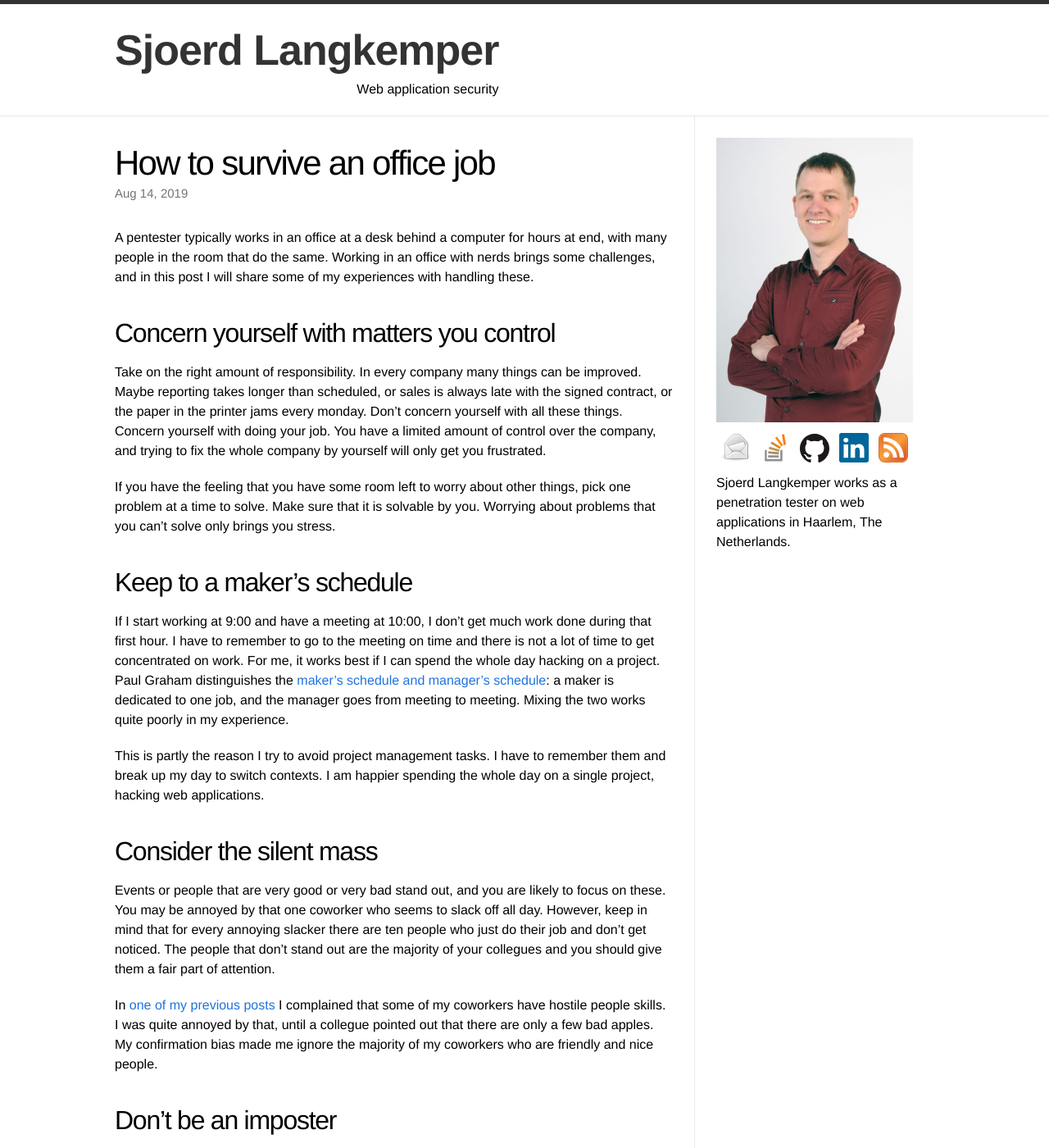
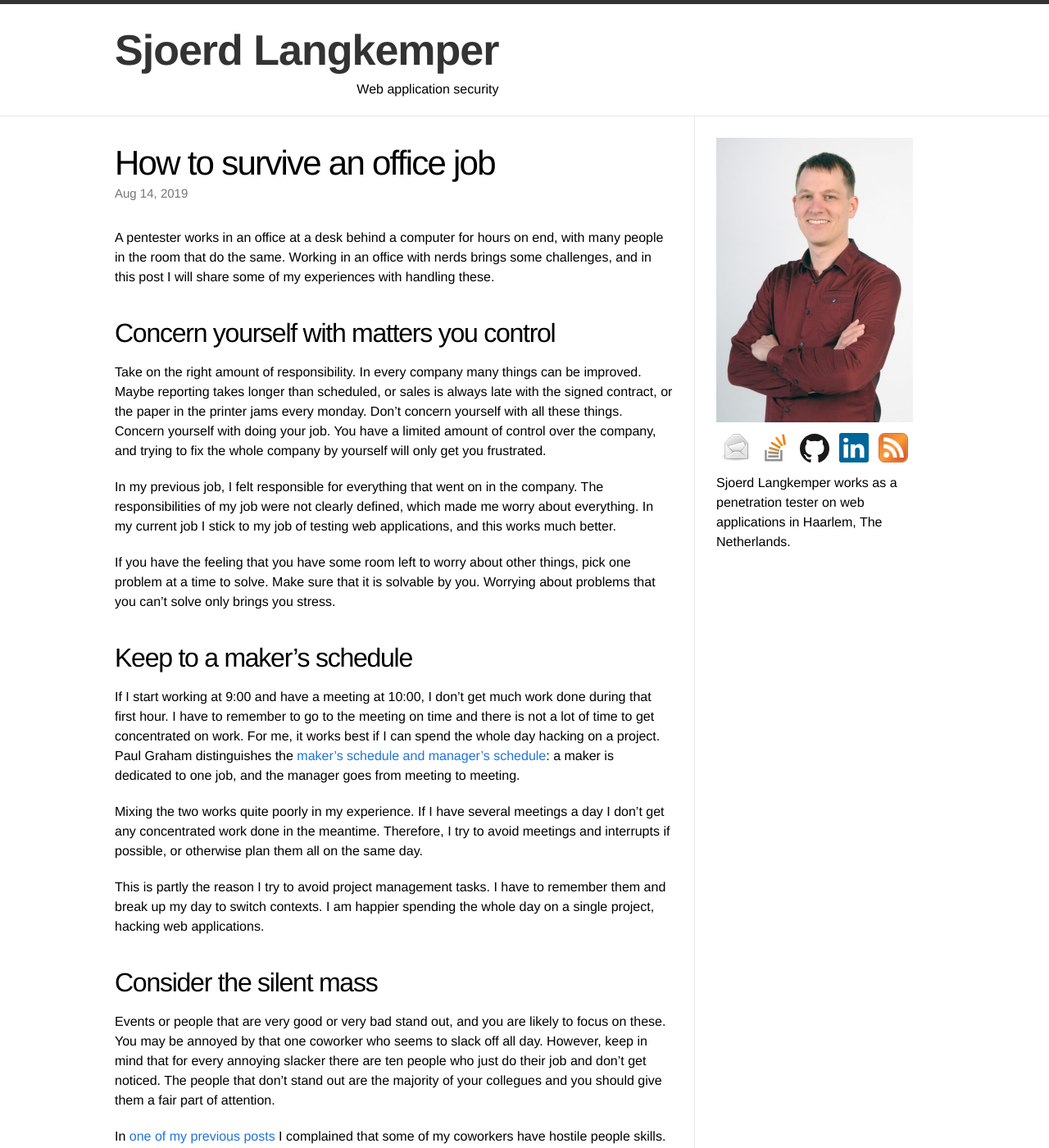
Before and after one commit to Sjord/Sjord.github.io, a Jekyll site: the page built from _posts/2019-01-30-how-to-survive-an-office-job.md, in a window 1280 px wide and 1400 px high. Shown: the whole window at 82% size. Built offline with Jekyll 4.4.1, drawn with Linux system fonts in a browser that asks for light colours; some of the changed text lies outside the part shown.

Commit message:
Add anekdotes, conclusion

```diff
--- a/_posts/2019-01-30-how-to-survive-an-office-job.md
+++ b/_posts/2019-01-30-how-to-survive-an-office-job.md
@@ -5,7 +5,7 @@
 date: 2019-08-14
 ---
 
-A pentester typically works in an office at a desk behind a computer for hours at end, with many people in the room that do the same. Working in an office with nerds brings some challenges, and in this post I will share some of my experiences with handling these.
+A pentester works in an office at a desk behind a computer for hours on end, with many people in the room that do the same. Working in an office with nerds brings some challenges, and in this post I will share some of my experiences with handling these.
 
 <!-- photo source: https://pixabay.com/en/language-lab-college-university-181083/ -->
 
@@ -13,11 +13,15 @@
 
 Take on the right amount of responsibility. In every company many things can be improved. Maybe reporting takes longer than scheduled, or sales is always late with the signed contract, or the paper in the printer jams every monday. Don't concern yourself with all these things. Concern yourself with doing your job. You have a limited amount of control over the company, and trying to fix the whole company by yourself will only get you frustrated.
 
+In my previous job, I felt responsible for everything that went on in the company. The responsibilities of my job were not clearly defined, which made me worry about everything. In my current job I stick to my job of testing web applications, and this works much better.
+
 If you have the feeling that you have some room left to worry about other things, pick one problem at a time to solve. Make sure that it is solvable by you. Worrying about problems that you can't solve only brings you stress.
 
 ## Keep to a maker's schedule
 
-If I start working at 9:00 and have a meeting at 10:00, I don't get much work done during that first hour. I have to remember to go to the meeting on time and there is not a lot of time to get concentrated on work. For me, it works best if I can spend the whole day hacking on a project. Paul Graham distinguishes the [maker's schedule and manager's schedule](http://www.paulgraham.com/makersschedule.html): a maker is dedicated to one job, and the manager goes from meeting to meeting. Mixing the two works quite poorly in my experience.
+If I start working at 9:00 and have a meeting at 10:00, I don't get much work done during that first hour. I have to remember to go to the meeting on time and there is not a lot of time to get concentrated on work. For me, it works best if I can spend the whole day hacking on a project. Paul Graham distinguishes the [maker's schedule and manager's schedule](http://www.paulgraham.com/makersschedule.html): a maker is dedicated to one job, and the manager goes from meeting to meeting.
+
+Mixing the two works quite poorly in my experience. If I have several meetings a day I don't get any concentrated work done in the meantime. Therefore, I try to avoid meetings and interrupts if possible, or otherwise plan them all on the same day.
 
 This is partly the reason I try to avoid project management tasks. I have to remember them and break up my day to switch contexts. I am happier spending the whole day on a single project, hacking web applications.
 
@@ -31,7 +35,7 @@
 
 Imposter syndrome is the feeling that you are not as good as your colleagues, and you are afraid that they find that out. This is quite common [in infosec](https://medium.com/@west.a.dominique/navigating-imposter-syndrome-in-the-world-of-information-security-dc6ec10d9c0f). People with imposter syndrome often try to compensate by pretending they know everything, that they never make mistakes, and that they are better than everyone else. This can give the impression that they are much smarter than you, but this is just show. Don't fall for it.
 
-Admit your mistakes and show that you are not all-knowing. This makes you vulnerable, which is a good thing, because it builds trust between people. This prevents you from becoming an imposter, as well as breaking down the wall of other imposters.
+At first I would try to one-up imposters by also spewing facts or knowledge, but this doesn't work and only breeds hostility. Instead, admit your mistakes and show that you are not all-knowing. This makes you vulnerable, which is a good thing, because it builds trust between people. This prevents you from becoming an imposter, as well as breaking down the wall of other imposters.
 
 ## Have a hobby
 
@@ -51,6 +55,8 @@
 
 One thing that bothered me was my own perfectionism. It took quite a while to recognize this of myself, and that it was a bad fit with software development. So software development isn't inherently stupid, but the combination of software development and my character gave troubles for me.
 
+I still struggle with perfectionism, but now I recognize it. I am less frustrated by it and I can better articulate it when talking about it.
+
 ## Make the best of it
 
 Don't let perfect be the enemy of good when it comes to a job. Don't get annoyed with little things in your job. Don't get stuck in negativity over a few things that don't work so well.
@@ -58,3 +64,5 @@
 That said, as soon as you hate your job, start looking for a new job. It's pretty hard to know upfront what a job is going to be like, so you have to try it out and switch jobs if it doesn't work.
 
 ## Conclusion
+
+I shared some struggles I have while working at a pentesting company, and some tips how to handle them. Hopefully these will help you with reducing stress with your own job.
```
